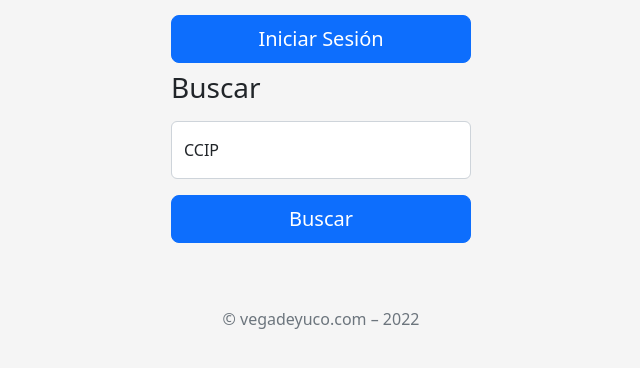
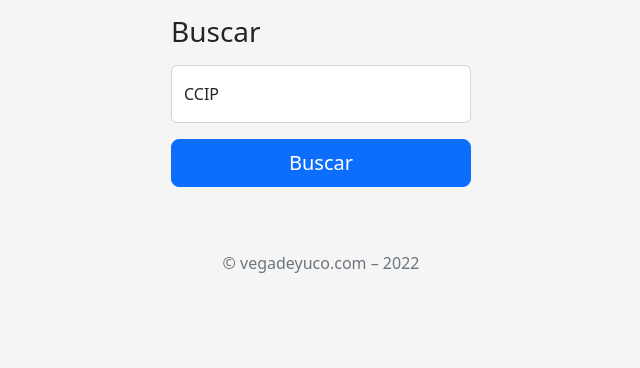
Before and after one commit to javiernz/ruta, a plain HTML site: page public/index.html in a window 1280 px wide. Shown: the whole page, without its empty margins (319-959 px from the left). Drawn offline with nearby package versions, Linux system fonts and the light colour scheme.

Commit message:
Firebase auth disabled

```diff
--- a/public/index.html
+++ b/public/index.html
@@ -21,7 +21,7 @@
 
       <div class="container h-100">
         <main class="form-signin w-100 m-auto">
-          <button id="startRsvp" class="w-100 mb-2 btn btn-lg btn-primary">Iniciar Sesión</button>
+          <button id="startRsvp" class="w-100 mb-2 btn btn-lg btn-primary d-none">Iniciar Sesión</button>
           <section id="firebaseui-auth-container"></section>
 
           <form id="formBuscar">
--- a/public/init-firebase.js
+++ b/public/init-firebase.js
@@ -73,6 +73,7 @@ startRsvpButton.addEventListener('click', () => {
   }
 });
 
+/*
 // Listen to the current Auth state
 auth.onAuthStateChanged((user) => {
   if (user) {
@@ -87,6 +88,7 @@ auth.onAuthStateChanged((user) => {
     ficha.classList.add('d-none');
   }
 });
+*/
 
 // Listen to the form submission
 form.addEventListener('submit', async (e) => {
```
